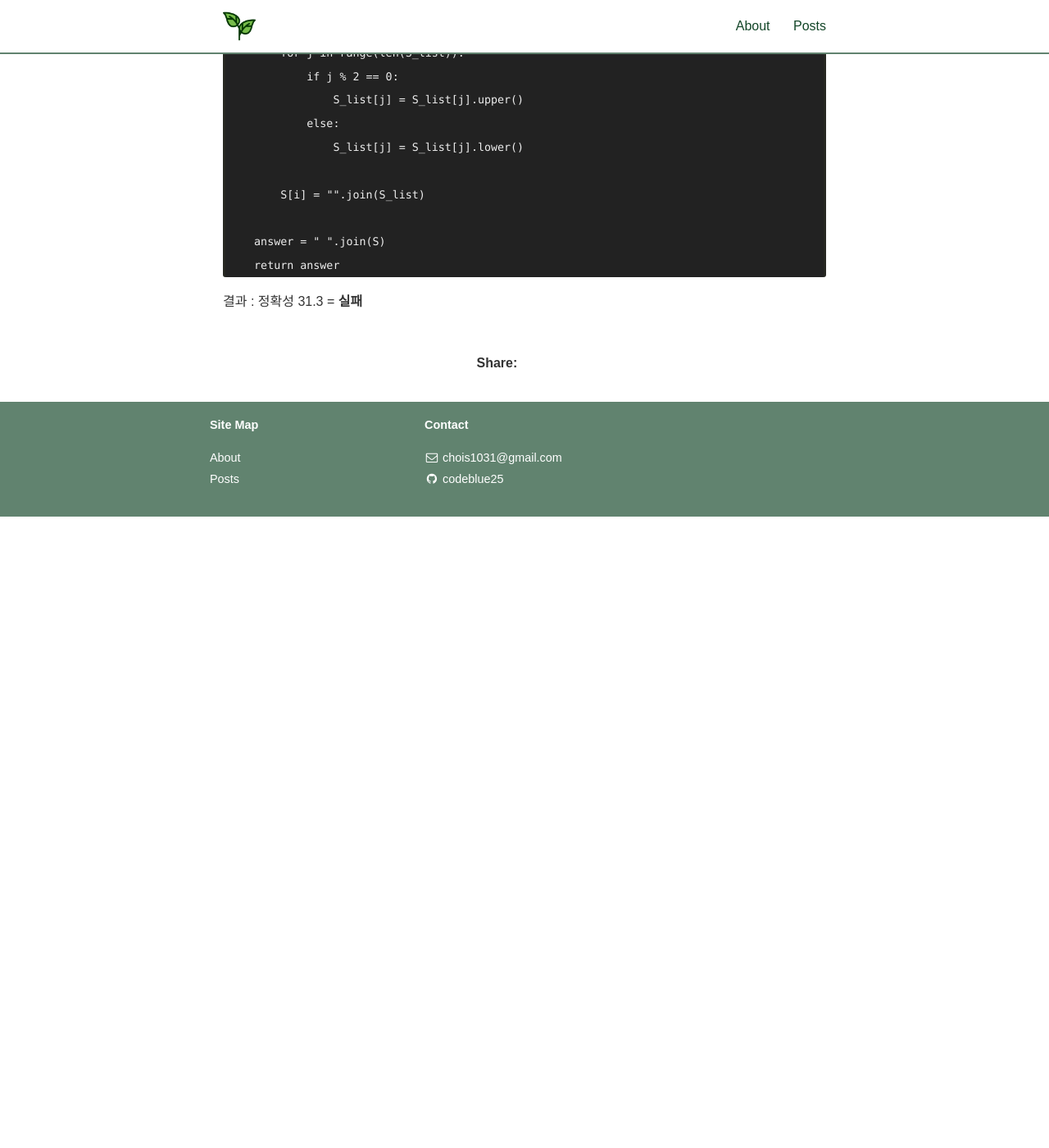
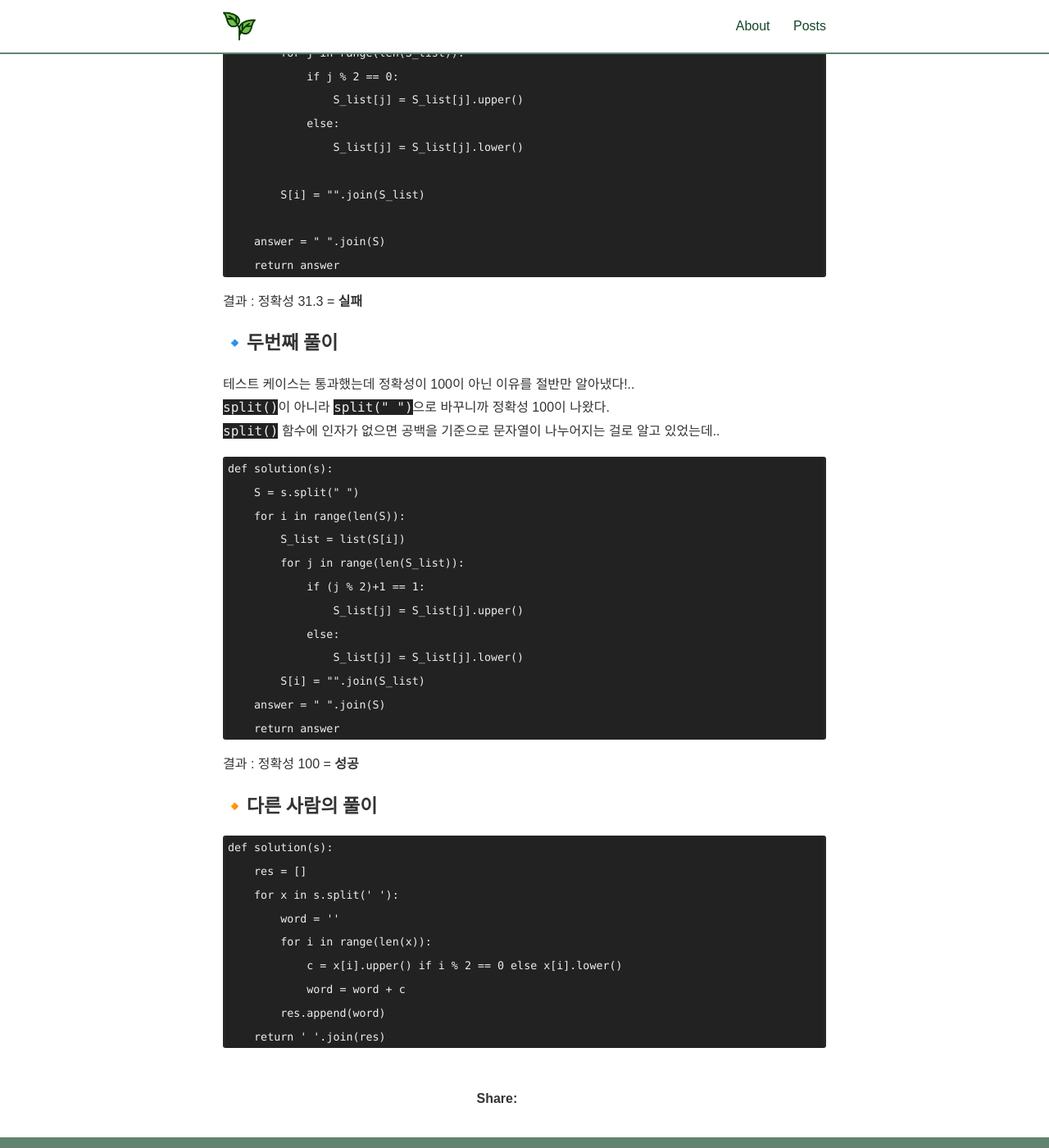
Before and after one commit to codeblue25/codeblue25.github.io, a Jekyll site: the page built from _posts/2021-05-20-exercise12.md, in a window 1280 px wide and 1400 px high, scrolled down 1010 px. Shown: the whole window at 82% size. Built offline with Jekyll 4.4.1, drawn with Linux system fonts in a browser that asks for light colours; nearby versions of some CDN libraries; some web fonts are replaced; a style sheet for code colours, icons or effects is not loaded; before the commit the page ends 1640 px from its top, so only the background shows below that.

Commit message:
프로그래머스 Level1 이상한 문자 만들기
두번째 시도 성공! split() 함수에 공백을 인자 넣어서 성공

````diff
--- a/_posts/2021-05-20-exercise12.md
+++ b/_posts/2021-05-20-exercise12.md
@@ -44,3 +44,40 @@ def solution(s):
 ```
 
 결과 : 정확성 31.3 = **실패**<br/>
+
+<h3>🔹두번째 풀이</h3>
+
+테스트 케이스는 통과했는데 정확성이 100이 아닌 이유를 절반만 알아냈다!..<br />
+`split()`이 아니라 `split(" ")`으로 바꾸니까 정확성 100이 나왔다.<br />
+`split()` 함수에 인자가 없으면 공백을 기준으로 문자열이 나누어지는 걸로 알고 있었는데..
+
+```python
+def solution(s):
+    S = s.split(" ")
+    for i in range(len(S)):
+        S_list = list(S[i])
+        for j in range(len(S_list)):
+            if (j % 2)+1 == 1:
+                S_list[j] = S_list[j].upper()
+            else:
+                S_list[j] = S_list[j].lower()
+        S[i] = "".join(S_list)
+    answer = " ".join(S)
+    return answer
+```
+
+결과 : 정확성 100 = **성공**<br/>
+
+<h3>🔸다른 사람의 풀이</h3>
+
+```python
+def solution(s):
+    res = []
+    for x in s.split(' '):
+        word = ''
+        for i in range(len(x)):
+            c = x[i].upper() if i % 2 == 0 else x[i].lower()
+            word = word + c
+        res.append(word)
+    return ' '.join(res)
+```
````
